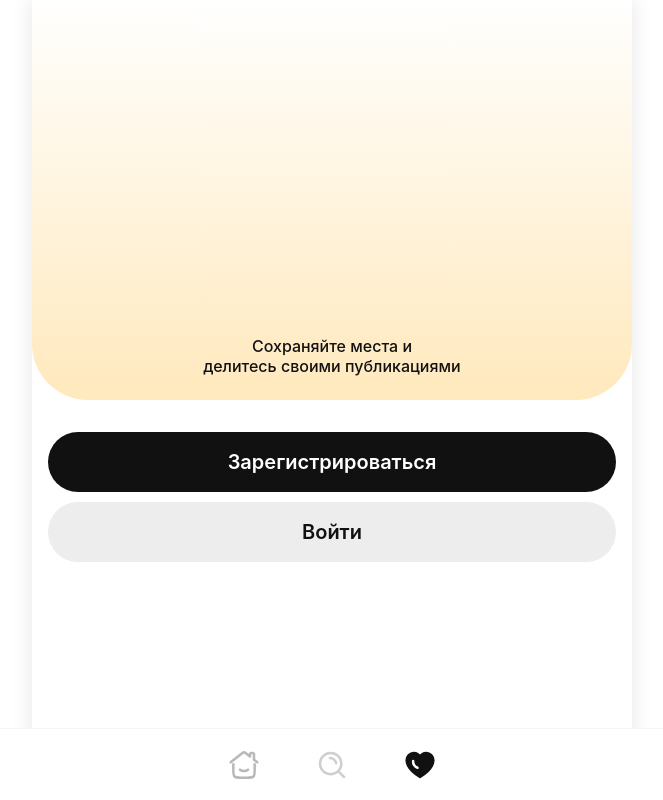
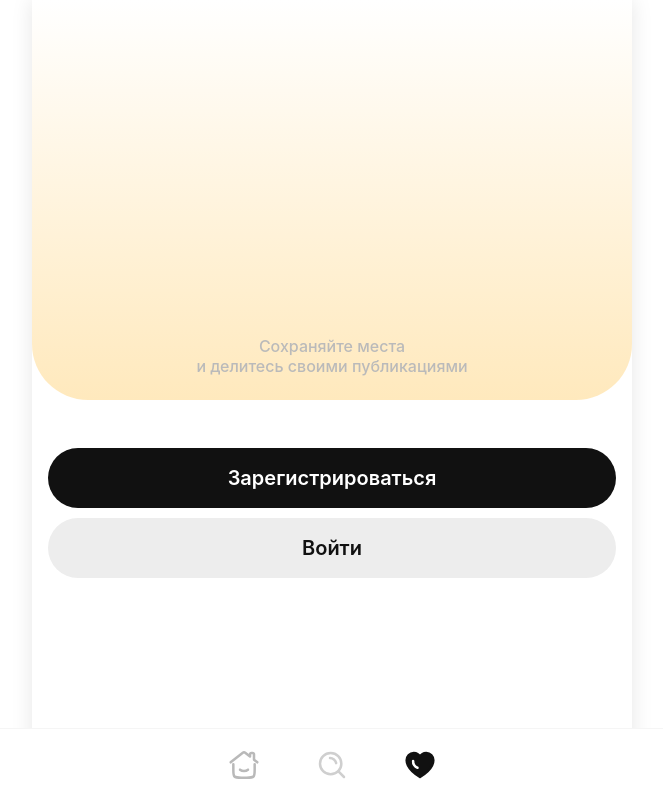
Before and after one commit to seventheeaven/Irkutsk, a React (Vite) app: page /my-collections in a window 1280 px wide. Shown: the whole page, without its empty margins (308-971 px from the left). Built offline with nearby package versions, Linux system fonts and the light colour scheme; no server answers; a web font is replaced by a local one.

Commit message:
Update auth page: text width 322px, line break after 'Сохраняйте места', color #BABABA, buttons 48px from rectangle

```diff
--- a/src/pages/MyCollectionsPage.css
+++ b/src/pages/MyCollectionsPage.css
@@ -647,17 +647,17 @@
   display: flex;
   flex-direction: column;
   align-items: center;
-  padding-top: 432px; /* 400px (высота градиента) + 32px (отступ) */
+  padding-top: 448px; /* 400px (высота градиента) + 48px (отступ) */
 }
 
 .my-collections-page__create-account-text {
   font-size: 16px;
   font-weight: 500;
-  color: #111111;
+  color: #BABABA;
   margin: 0;
   text-align: center;
-  width: 100%;
-  padding: 0 16px;
+  width: 322px;
+  padding: 0;
   box-sizing: border-box;
   font-family: 'SF Pro Rounded', -apple-system, BlinkMacSystemFont, system-ui, sans-serif;
 }
--- a/src/pages/MyCollectionsPage.tsx
+++ b/src/pages/MyCollectionsPage.tsx
@@ -215,7 +215,7 @@ export const MyCollectionsPage = () => {
         <div className="my-collections-page__create-account">
           <div className="my-collections-page__create-account-gradient">
             <p className="my-collections-page__create-account-text">
-              Сохраняйте места и<br />делитесь своими публикациями
+              Сохраняйте места<br />и делитесь своими публикациями
             </p>
           </div>
           <div className="my-collections-page__create-account-content">
```
